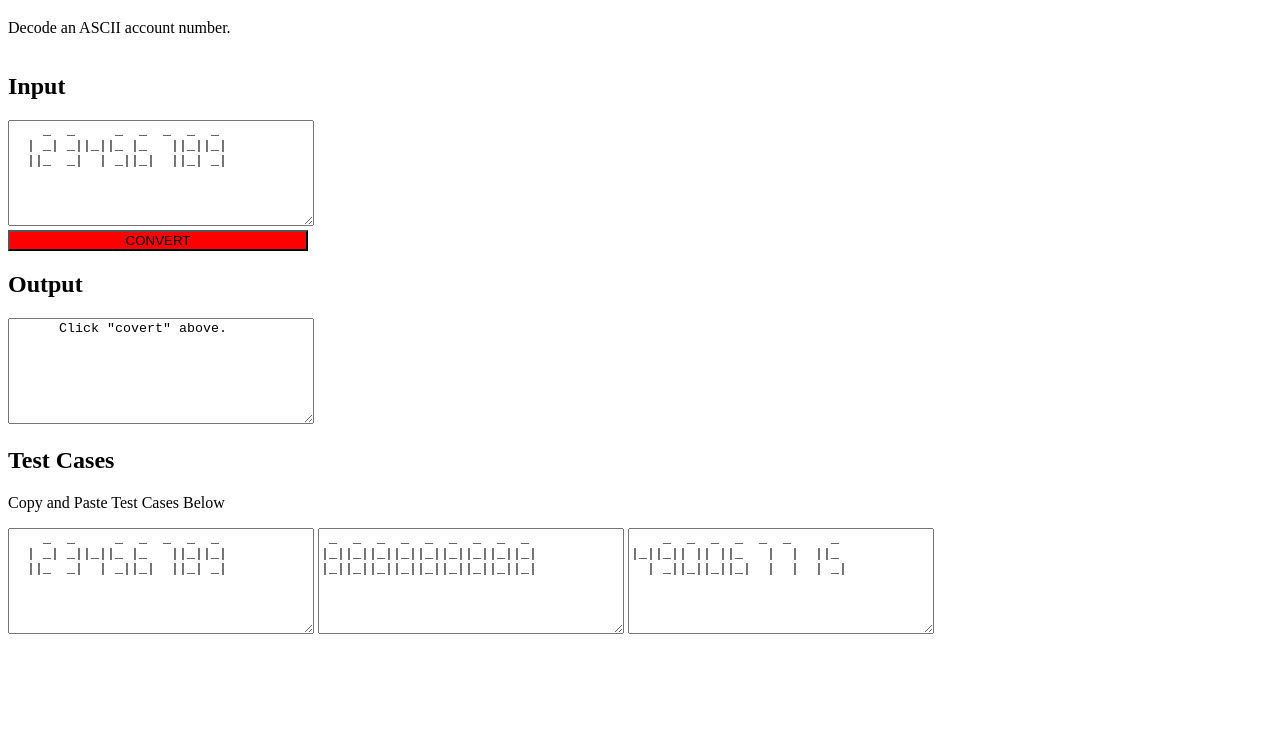
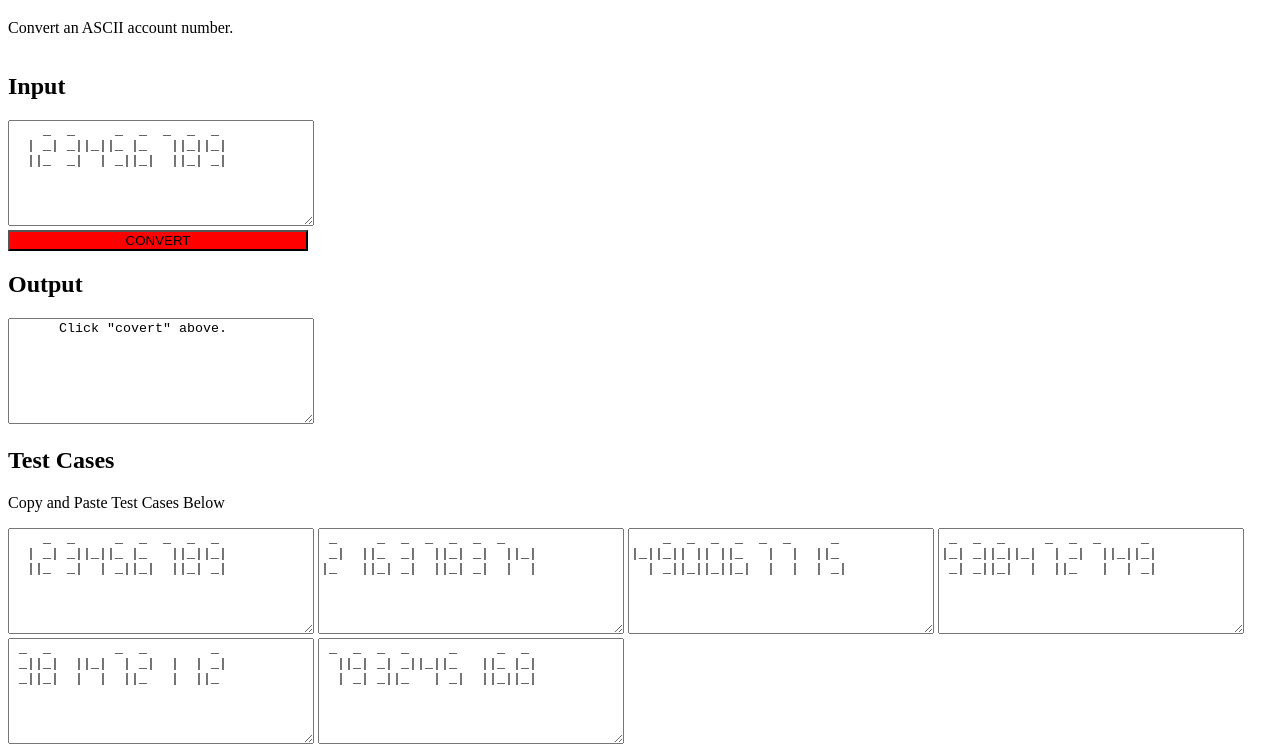
Before and after one commit to asteig/bank-machine, a plain HTML site: page index.html in a window 1280 px wide. Shown: the part 61-817 px from the top of the page. Drawn offline with Linux system fonts and the light colour scheme; a web font is replaced by a local one.

Commit message:
Added additional test cases

```diff
--- a/index.html
+++ b/index.html
@@ -10,7 +10,7 @@
 
 <body>
   <h1>ASCII Bank Machine</h1>
-  <p>Decode an ASCII account number.</p>
+  <p>Convert an ASCII account number.</p>
 
   <div id="machine">
     <form id="bankForm">
@@ -38,13 +38,23 @@
   ||_  _|  | _||_|  ||_| _|</textarea>
 
 
-    <textarea id="test2"> _  _  _  _  _  _  _  _  _
-|_||_||_||_||_||_||_||_||_|
-|_||_||_||_||_||_||_||_||_|</textarea>
+    <textarea id="test2"> _     _  _  _  _  _  _
+ _|  ||_  _|  ||_| _|  ||_|
+|_   ||_| _|  ||_| _|  |  |</textarea>
 
-    <textarea id="test4">    _  _  _  _  _  _     _
+    <textarea id="test3">    _  _  _  _  _  _     _
 |_||_|| || ||_   |  |  ||_
   | _||_||_||_|  |  |  | _|</textarea>
+    <textarea id="test4"> _  _  _     _  _  _     _
+|_| _||_||_|  | _|  ||_||_|
+ _| _||_|  |  ||_   |  | _|</textarea>
+
+    <textarea id="test5"> _  _        _  _        _
+ _||_|  ||_|  | _|  |  | _|
+ _||_|  |  |  ||_   |  ||_ </textarea>
+    <textarea id="test6"> _  _  _  _     _     _  _
+  ||_| _| _||_||_   ||_ |_|
+  | _| _||_   | _|  ||_||_|</textarea>
 <!-- /pre -->
 
   <script src="js/script.js"></script>
--- a/js/script.js
+++ b/js/script.js
@@ -107,9 +107,6 @@ const app = () => {
       const digit = input[i];
       const encoded = DIGITS[digit];
 
-      console.log('ASCII for ', digit);
-      console.log(encoded);
-
       lines.push([
         encoded.substring(0,3),
         encoded.substring(3,6),
@@ -124,15 +121,12 @@ const app = () => {
       lines[0][2] + lines[1][2] + lines[2][2] + lines[3][2] + lines[4][2] + lines[5][2] + lines[6][2] + lines[7][2] + lines[8][2],
     ];
 
-    console.log(outputLines[0]);
-    console.log(outputLines[1]);
-    console.log(outputLines[2]);
-
     return outputLines.join('\n');
 
   }
 
   return {
+    convert: (convert),
     decode: (decode),
     encode: (encode)
   }
```
